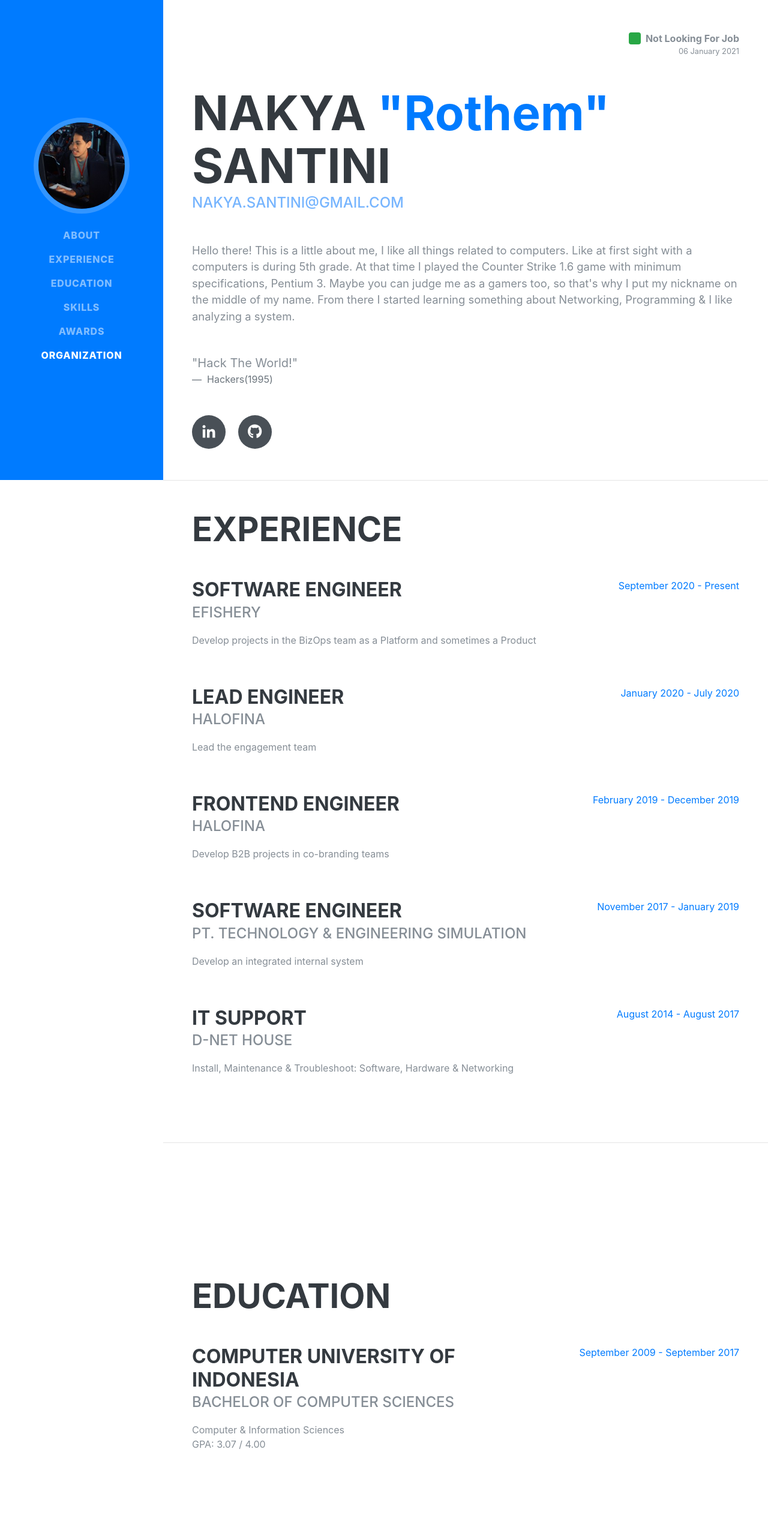
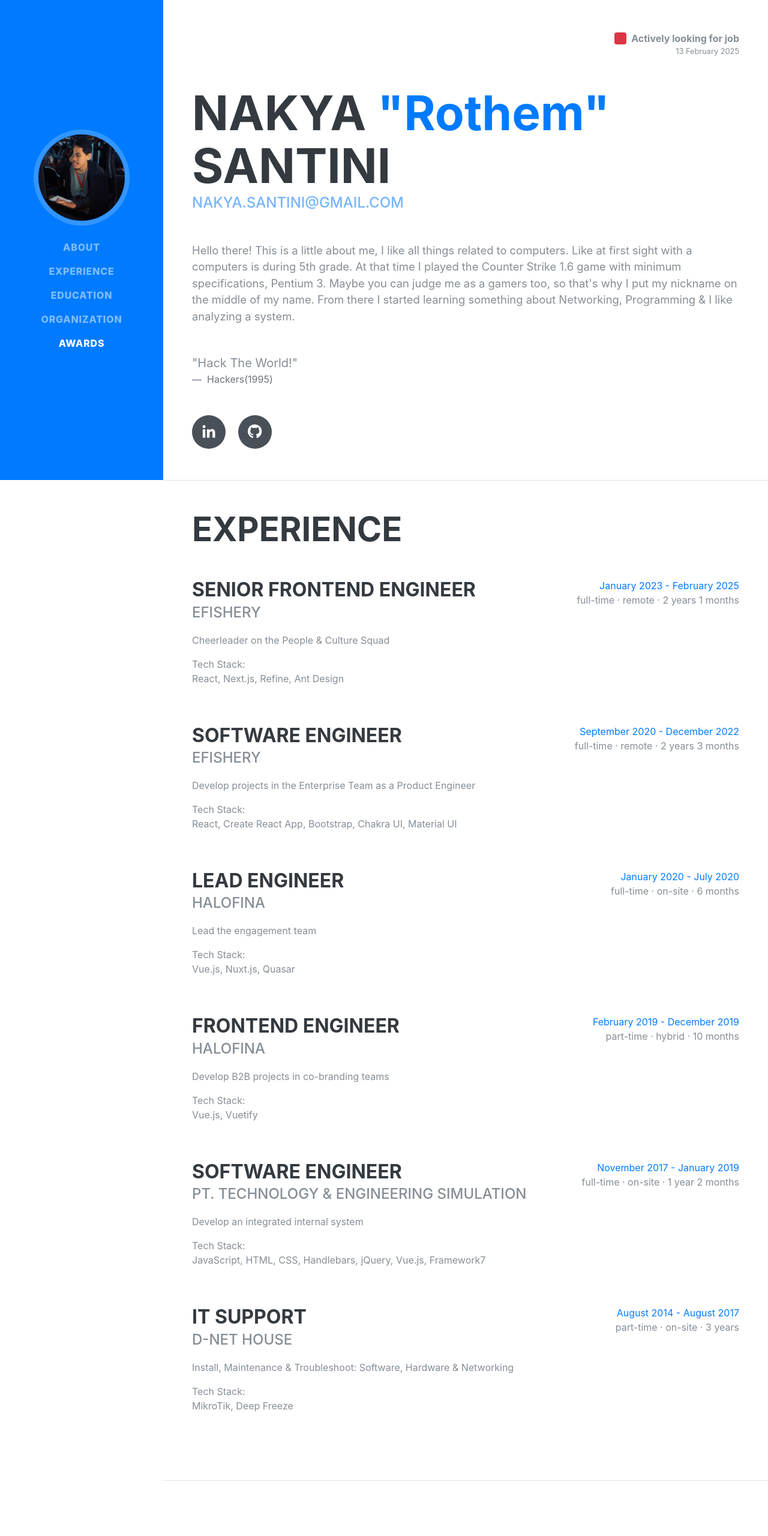
Before and after one commit to tikusdugem/tikusdugem.github.io, a website: page index.html in a window 1280 px wide. Shown: the top 2560 px of the page at 60% size. Drawn offline with Linux system fonts and the light colour scheme; files that its build step writes are made by us from their sources; a web font is replaced by a local one.

Commit message:
update: looking for job

```diff
--- a/css/resume.css
+++ b/css/resume.css
@@ -1,6 +1,6 @@
 /*!
  * Start Bootstrap - Resume v5.0.2 (https://startbootstrap.com/template-overviews/resume)
- * Copyright 2013-2021 Start Bootstrap
+ * Copyright 2013-2025 Start Bootstrap
  * Licensed under MIT (https://github.com/BlackrockDigital/startbootstrap-resume/blob/master/LICENSE)
  */
 
--- a/index.html
+++ b/index.html
@@ -49,14 +49,14 @@
           <li class="nav-item">
             <a class="nav-link js-scroll-trigger" href="#education">Education</a>
           </li>
+          <!-- <li class="nav-item">
+            <a class="nav-link js-scroll-trigger" href="#skills">Skills</a>
+          </li> -->
           <li class="nav-item">
-            <a class="nav-link js-scroll-trigger" href="#skills">Skills</a>
+            <a class="nav-link js-scroll-trigger" href="#organization"> Organization </a>
           </li>
           <li class="nav-item">
             <a class="nav-link js-scroll-trigger" href="#awards">Awards</a>
-          </li>
-          <li class="nav-item">
-            <a class="nav-link js-scroll-trigger" href="#organization"> Organization </a>
           </li>
         </ul>
       </div>
@@ -68,7 +68,7 @@
           <div class="d-flex justify-content-end">
             <div class="d-flex align-items-center">
               <svg
-                class="rounded text-success mr-2"
+                class="rounded text-danger mr-2"
                 width="20"
                 height="20"
                 xmlns="http://www.w3.org/2000/svg"
@@ -79,14 +79,14 @@
                 <rect fill="currentColor" width="100%" height="100%" />
               </svg>
 
-              <strong class="mr-auto"> Not Looking For Job </strong>
+              <strong class="mr-auto">Actively looking for job</strong>
               <!-- Actively looking for job
               Open for opportunities
               Not looking for job -->
             </div>
           </div>
           <small class="d-flex justify-content-end mb-5">
-            06 January 2021
+            13 February 2025
           </small>
 
           <h1 class="mb-0">
@@ -127,12 +127,29 @@
 
           <div class="resume-item d-flex flex-column flex-md-row mb-5">
             <div class="resume-content mr-auto">
+              <h3 class="mb-0">Senior Frontend Engineer</h3>
+              <div class="subheading mb-3"> eFishery </div>
+              <p>Cheerleader on the People & Culture Squad</p>
+              <div>Tech Stack:</div>
+              <p>React, Next.js, Refine, Ant Design</p>
+            </div>
+            <div class="resume-date text-md-right">
+              <div class="text-primary">January 2023 - February 2025</div>
+              <div>full-time · remote · 2 years 1 months</div>
+            </div>
+          </div>
+
+          <div class="resume-item d-flex flex-column flex-md-row mb-5">
+            <div class="resume-content mr-auto">
               <h3 class="mb-0"> Software Engineer </h3>
               <div class="subheading mb-3"> eFishery </div>
-              <p> Develop projects in the BizOps team as a Platform and sometimes a Product </p>
+              <p>Develop projects in the Enterprise Team as a Product Engineer</p>
+              <div>Tech Stack:</div>
+              <p>React, Create React App, Bootstrap, Chakra UI, Material UI</p>
             </div>
             <div class="resume-date text-md-right">
-              <span class="text-primary"> September 2020 - Present </span>
+              <div class="text-primary"> September 2020 - December 2022 </div>
+              <div>full-time · remote · 2 years 3 months</div>
             </div>
           </div>
 
@@ -141,9 +158,12 @@
               <h3 class="mb-0"> Lead Engineer </h3>
               <div class="subheading mb-3"> Halofina </div>
               <p> Lead the engagement team </p>
+              <div>Tech Stack:</div>
+              <p>Vue.js, Nuxt.js, Quasar</p>
             </div>
             <div class="resume-date text-md-right">
-              <span class="text-primary"> January 2020 - July 2020 </span>
+              <div class="text-primary"> January 2020 - July 2020 </div>
+              <div>full-time · on-site · 6 months</div>
             </div>
           </div>
 
@@ -152,9 +172,12 @@
               <h3 class="mb-0"> Frontend Engineer </h3>
               <div class="subheading mb-3"> Halofina </div>
               <p> Develop B2B projects in co-branding teams </p>
+              <div>Tech Stack:</div>
+              <p>Vue.js, Vuetify</p>
             </div>
             <div class="resume-date text-md-right">
-              <span class="text-primary"> February 2019 - December 2019 </span>
+              <div class="text-primary"> February 2019 - December 2019 </div>
+              <div>part-time · hybrid · 10 months</div>
             </div>
           </div>
 
@@ -163,9 +186,12 @@
               <h3 class="mb-0"> Software Engineer </h3>
               <div class="subheading mb-3"> PT. Technology & Engineering Simulation </div>
               <p> Develop an integrated internal system </p>
+              <div>Tech Stack:</div>
+              <p>JavaScript, HTML, CSS, Handlebars, jQuery, Vue.js, Framework7</p>
             </div>
             <div class="resume-date text-md-right">
-              <span class="text-primary"> November 2017 - January 2019 </span>
+              <div class="text-primary"> November 2017 - January 2019 </div>
+              <div>full-time · on-site · 1 year 2 months</div>
             </div>
           </div>
 
@@ -174,9 +200,12 @@
               <h3 class="mb-0"> IT Support </h3>
               <div class="subheading mb-3"> D-Net House </div>
               <p> Install, Maintenance & Troubleshoot: Software, Hardware & Networking </p>
+              <div>Tech Stack:</div>
+              <p>MikroTik, Deep Freeze</p>
             </div>
             <div class="resume-date text-md-right">
-              <span class="text-primary"> August 2014 - August 2017 </span>
+              <div class="text-primary"> August 2014 - August 2017 </div>
+              <div>part-time · on-site · 3 years</div>
             </div>
           </div>
 
@@ -191,10 +220,10 @@
 
           <div class="resume-item d-flex flex-column flex-md-row mb-5">
             <div class="resume-content mr-auto">
-              <h3 class="mb-0"> Computer University of Indonesia </h3>
-              <div class="subheading mb-3"> Bachelor of Computer Sciences </div>
-              <div> Computer & Information Sciences </div>
-              <p> GPA: 3.07 / 4.00 </p>
+              <h3 class="mb-0">Universitas Komputer Indonesia</h3>
+              <div class="subheading mb-3">(S1) Engineering & Computer Science - Information Systems</div>
+              <div>GPA:</div>
+              <p>3.07 / 4.00</p>
             </div>
             <div class="resume-date text-md-right">
               <span class="text-primary"> September 2009 - September 2017 </span>
@@ -206,7 +235,7 @@
 
       <hr class="m-0">
 
-      <section class="resume-section p-3 p-lg-5 d-flex flex-column" id="skills">
+      <!-- <section class="resume-section p-3 p-lg-5 d-flex flex-column" id="skills">
         <div class="my-auto">
           <h2 class="mb-5">Skills</h2>
 
@@ -246,6 +275,58 @@
           <ul class="list-inline dev-icons">
           </ul>
           <div> Mikrotik, Cisco, Deep Freeze, Ghost Imaging, Sync </div>
+        </div>
+      </section>
+
+      <hr class="m-0"> -->
+
+      <section class="resume-section p-3 p-lg-5 d-flex flex-column" id="organization">
+        <div class="my-auto">
+          <h2 class="mb-5"> Organization </h2>
+
+          <div class="resume-item d-flex flex-column flex-md-row mb-5">
+            <div class="resume-content mr-auto">
+              <h3 class="mb-0"> Participants </h3>
+              <div class="subheading mb-3"> Saintiks </div>
+              <p> Present the application that I made </p>
+            </div>
+            <div class="resume-date text-md-right">
+              <span class="text-primary"> 09 November 2017 </span>
+            </div>
+          </div>
+
+          <div class="resume-item d-flex flex-column flex-md-row mb-5">
+            <div class="resume-content mr-auto">
+              <h3 class="mb-0"> Lecturers Assistant </h3>
+              <div class="subheading mb-3">Universitas Komputer Indonesia - Lab. Pemrograman 2 (Java Lanjut)</div>
+              <p> Help or answer student questions when experiencing difficulties </p>
+            </div>
+            <div class="resume-date text-md-right">
+              <span class="text-primary"> 1 Semester </span>
+            </div>
+          </div>
+
+          <div class="resume-item d-flex flex-column flex-md-row mb-5">
+            <div class="resume-content mr-auto">
+              <h3 class="mb-0"> Event Chairman </h3>
+              <div class="subheading mb-3"> D-Net House Tournament Dota 2 Season 2 </div>
+              <p> Make sure the event runs as planned and all teams get what they need </p>
+            </div>
+            <div class="resume-date text-md-right">
+              <span class="text-primary"> 7 - 8 March 2015 </span>
+            </div>
+          </div>
+
+          <div class="resume-item d-flex flex-column flex-md-row mb-5">
+            <div class="resume-content mr-auto">
+              <h3 class="mb-0"> Event Chairman </h3>
+              <div class="subheading mb-3"> D-Net House Tournament Dota 2 Season 1 </div>
+              <p> Make sure the event runs as planned and all teams get what they need </p>
+            </div>
+            <div class="resume-date text-md-right">
+              <span class="text-primary"> 21 - 22 June 2014 </span>
+            </div>
+          </div>
         </div>
       </section>
 
@@ -298,59 +379,6 @@
           </div>
         </div>
       </section>
-
-      <hr class="m-0">
-
-      <section class="resume-section p-3 p-lg-5 d-flex flex-column" id="organization">
-        <div class="my-auto">
-          <h2 class="mb-5"> Organization </h2>
-
-          <div class="resume-item d-flex flex-column flex-md-row mb-5">
-            <div class="resume-content mr-auto">
-              <h3 class="mb-0"> Participants </h3>
-              <div class="subheading mb-3"> Saintiks </div>
-              <p> Present the application that I made </p>
-            </div>
-            <div class="resume-date text-md-right">
-              <span class="text-primary"> 09 November 2017 </span>
-            </div>
-          </div>
-
-          <div class="resume-item d-flex flex-column flex-md-row mb-5">
-            <div class="resume-content mr-auto">
-              <h3 class="mb-0"> Lecturers Assistant </h3>
-              <div class="subheading mb-3"> Computer University of Indonesia - Lab. Pemrograman 2 (Java Lanjut) </div>
-              <p> Help or answer student questions when experiencing difficulties </p>
-            </div>
-            <div class="resume-date text-md-right">
-              <span class="text-primary"> 1 Semester </span>
-            </div>
-          </div>
-
-          <div class="resume-item d-flex flex-column flex-md-row mb-5">
-            <div class="resume-content mr-auto">
-              <h3 class="mb-0"> Event Chairman </h3>
-              <div class="subheading mb-3"> D-Net House Tournament Dota 2 Season 2 </div>
-              <p> Make sure the event runs as planned and all teams get what they need </p>
-            </div>
-            <div class="resume-date text-md-right">
-              <span class="text-primary"> 7 - 8 March 2015 </span>
-            </div>
-          </div>
-
-          <div class="resume-item d-flex flex-column flex-md-row mb-5">
-            <div class="resume-content mr-auto">
-              <h3 class="mb-0"> Event Chairman </h3>
-              <div class="subheading mb-3"> D-Net House Tournament Dota 2 Season 1 </div>
-              <p> Make sure the event runs as planned and all teams get what they need </p>
-            </div>
-            <div class="resume-date text-md-right">
-              <span class="text-primary"> 21 - 22 June 2014 </span>
-            </div>
-          </div>
-        </div>
-      </section>
-
     </div>
 
     <!-- Bootstrap core JavaScript -->
```
Also changed, not shown: README.md, css/resume.min.css, js/resume.min.js, 1 other file.
